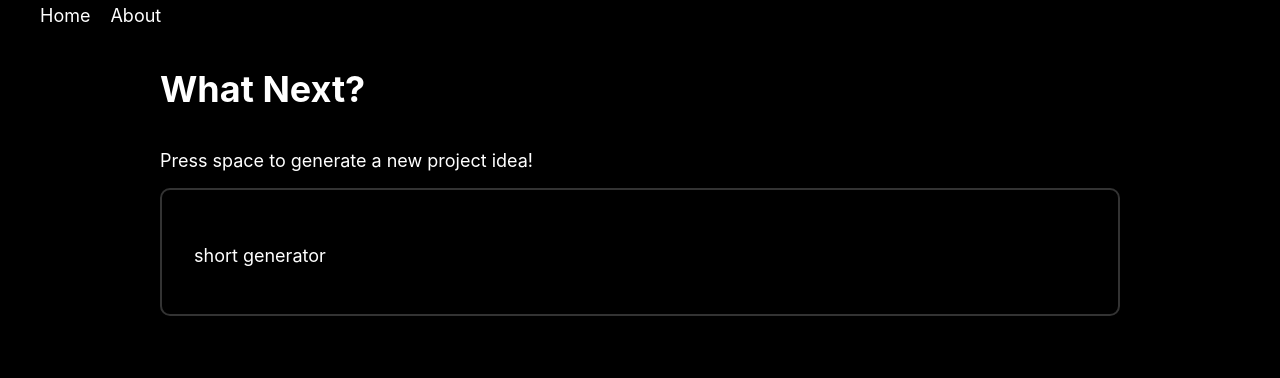
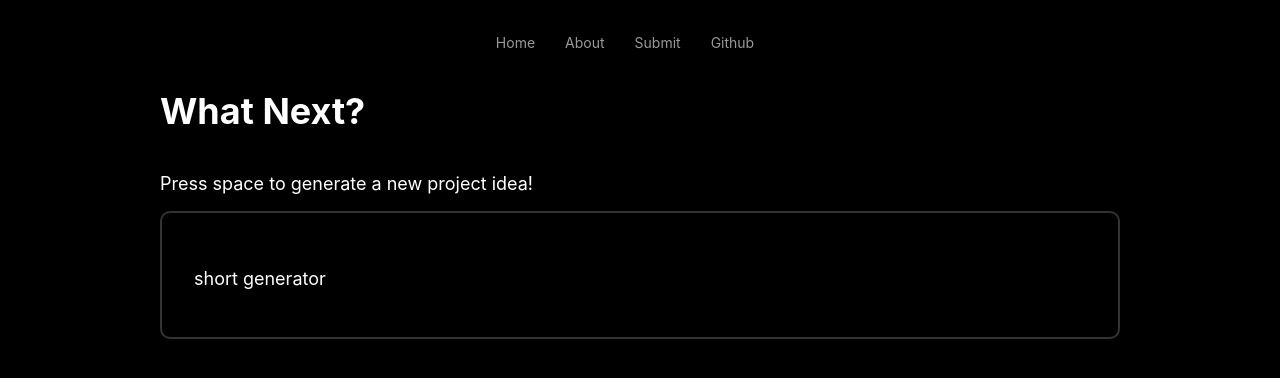
Before and after one commit to timothyac/what-next, a Next.js app: page / in a window 1280 px wide. Shown: the top 378 px of the page. Built offline with nearby package versions, Linux system fonts and the light colour scheme.

Commit message:
styling + new pages

```diff
--- a/components/Navbar.js
+++ b/components/Navbar.js
@@ -1,7 +1,7 @@
 import Link from "next/link";
 
 const Navbar = () => (
-  <div>
+  <div className="container pt flex-center ">
     <ul>
       <li>
         <Link href="/">
@@ -13,23 +13,52 @@ const Navbar = () => (
           <a>About</a>
         </Link>
       </li>
+      <li>
+        <Link href="/submit">
+          <a>Submit</a>
+        </Link>
+      </li>
+      <li>
+        <a
+          href="https://github.com/SunstroUS/what-next"
+          target="_blank"
+          rel="noopener noreferrer"
+        >
+          Github
+        </a>
+      </li>
     </ul>
 
     <style jsx>{`
+      .pt {
+        padding-top: 30px;
+      }
+
+      .flex-center {
+        display: flex;
+        justify-content: center;
+      }
+
       ul {
         margin: 0px;
+        padding: 0px;
         list-style: none;
         display: flex;
       }
 
       ul li {
-        font-size: 18px;
-        margin-right: 20px;
+        font-size: 14px;
+        margin-right: 30px;
       }
 
       ul li a {
+        color: rgb(153, 153, 153);
+        text-decoration: none;
+      }
+
+      ul li a:hover {
         color: #fff;
-        text-decoration: none;
+        transition: color 0.2s ease;
       }
     `}</style>
   </div>
```
